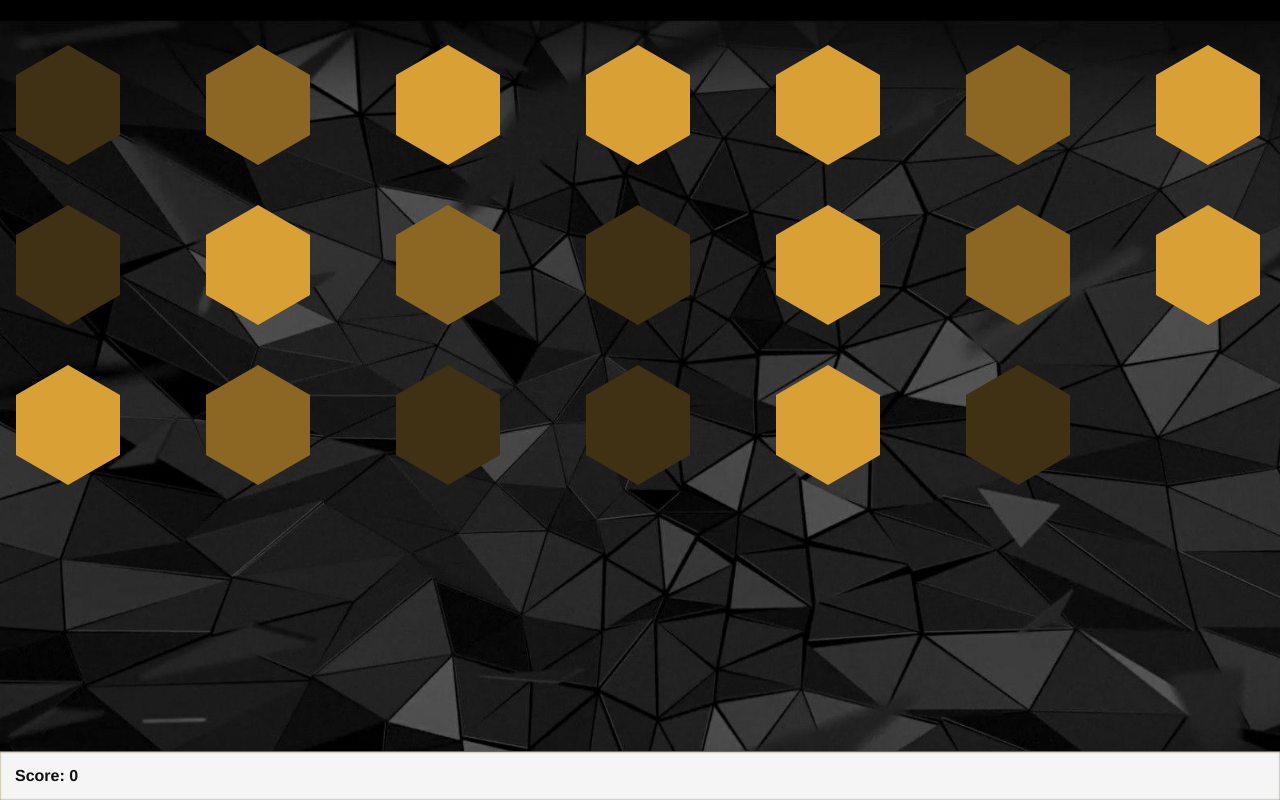
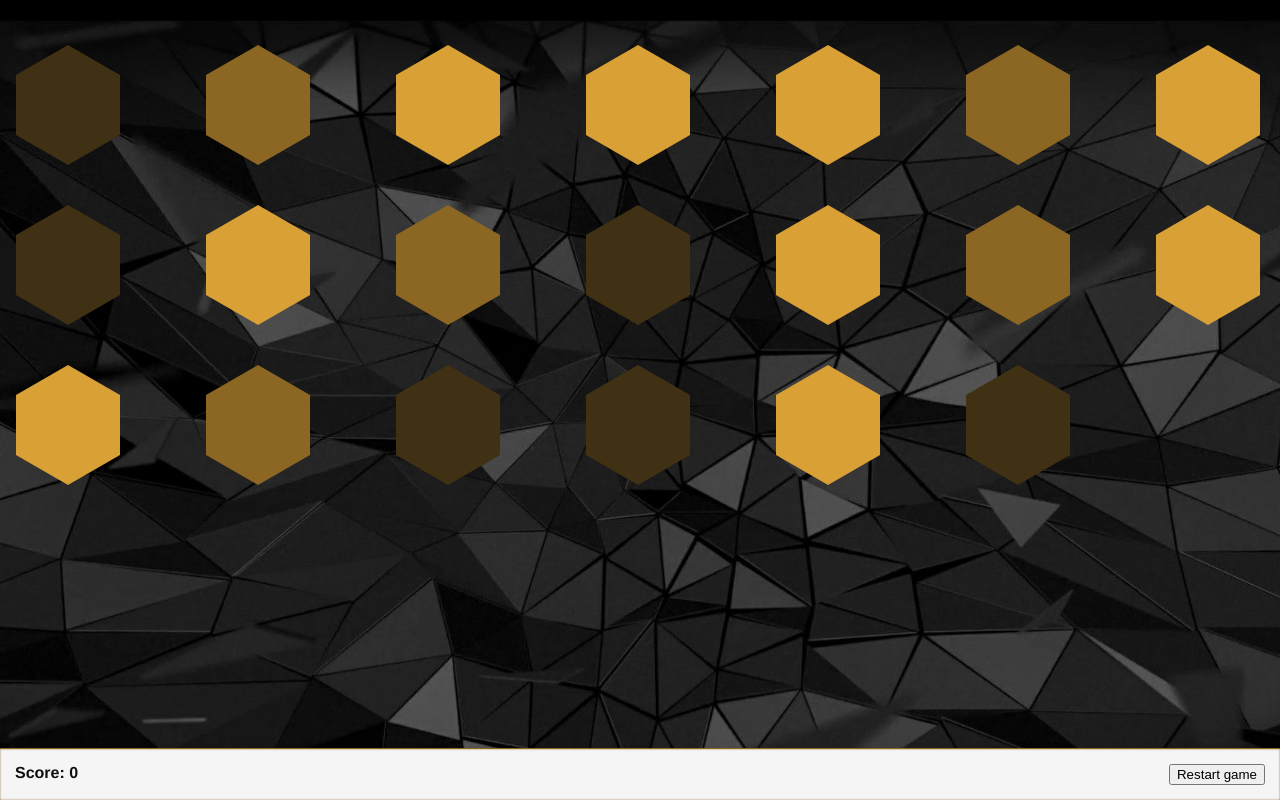
Before and after one commit to Matej-ch/Hexagons, a Vue app: page / in a window 1280 px wide. Built offline with nearby package versions, Linux system fonts and the light colour scheme.

Commit message:
fixes #2 , posibily to reset game state

```diff
--- a/src/App.vue
+++ b/src/App.vue
@@ -3,7 +3,9 @@
     <transition-group name="show-hexagons" tag="div" class="hexagons-wrapper">
       <Hexagon v-for="hexagon in hexagons" :key="hexagon.id" :parentData="hexagon" @selected="selected"/>
     </transition-group>
-    <div class="score">Score: {{score}}</div>
+    <div class="score">Score: {{score}}
+    <button class="reset" @click="restartGame" style="float: right">Restart game</button>
+    </div>
   </div>
 </template>
 
@@ -124,6 +126,11 @@ export default {
     resetHexagons: function () {
       this.$store.dispatch('selectHexagon',{hexagon: null,position:1});
       this.$store.dispatch('selectHexagon',{hexagon: null,position:2});
+    },
+    restartGame: function () {
+      this.hexagons = this.generateHexagons(20);
+      this.resetHexagons();
+      this.$store.dispatch('resetScore');
     }
   }
 }
--- a/src/main.js
+++ b/src/main.js
@@ -16,6 +16,9 @@ const store = new Vuex.Store({
     updateScore(state,payload) {
       state.score += payload.value;
     },
+    resetScore(state) {
+      state.score = 0;
+    },
     selectHexagon(state,payload) {
       if(payload.position === 1) {
         state.first_piece = payload.hexagon;
@@ -30,6 +33,9 @@ const store = new Vuex.Store({
     },
     selectHexagon({commit}, payload) {
       commit('selectHexagon',payload);
+    },
+    resetScore({commit}) {
+      commit('resetScore');
     }
   }
 })
```
